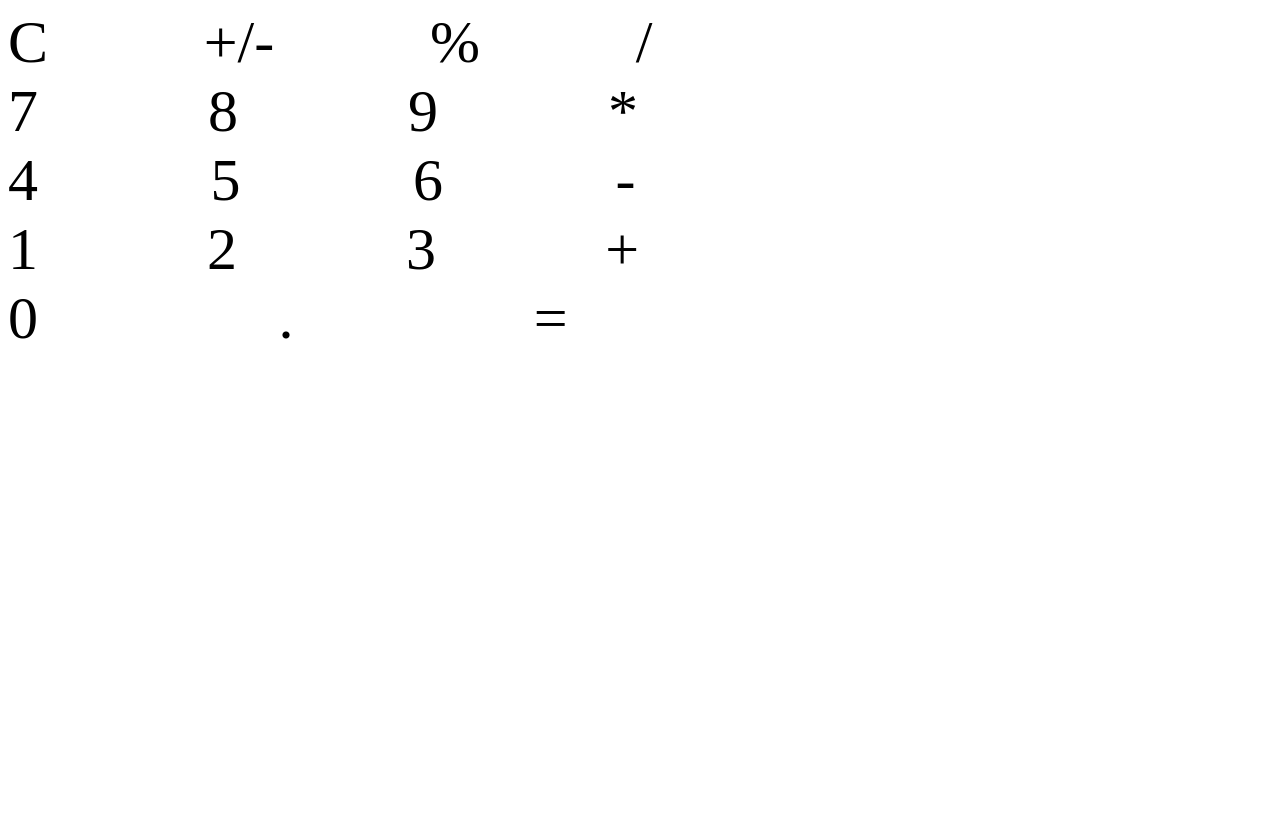
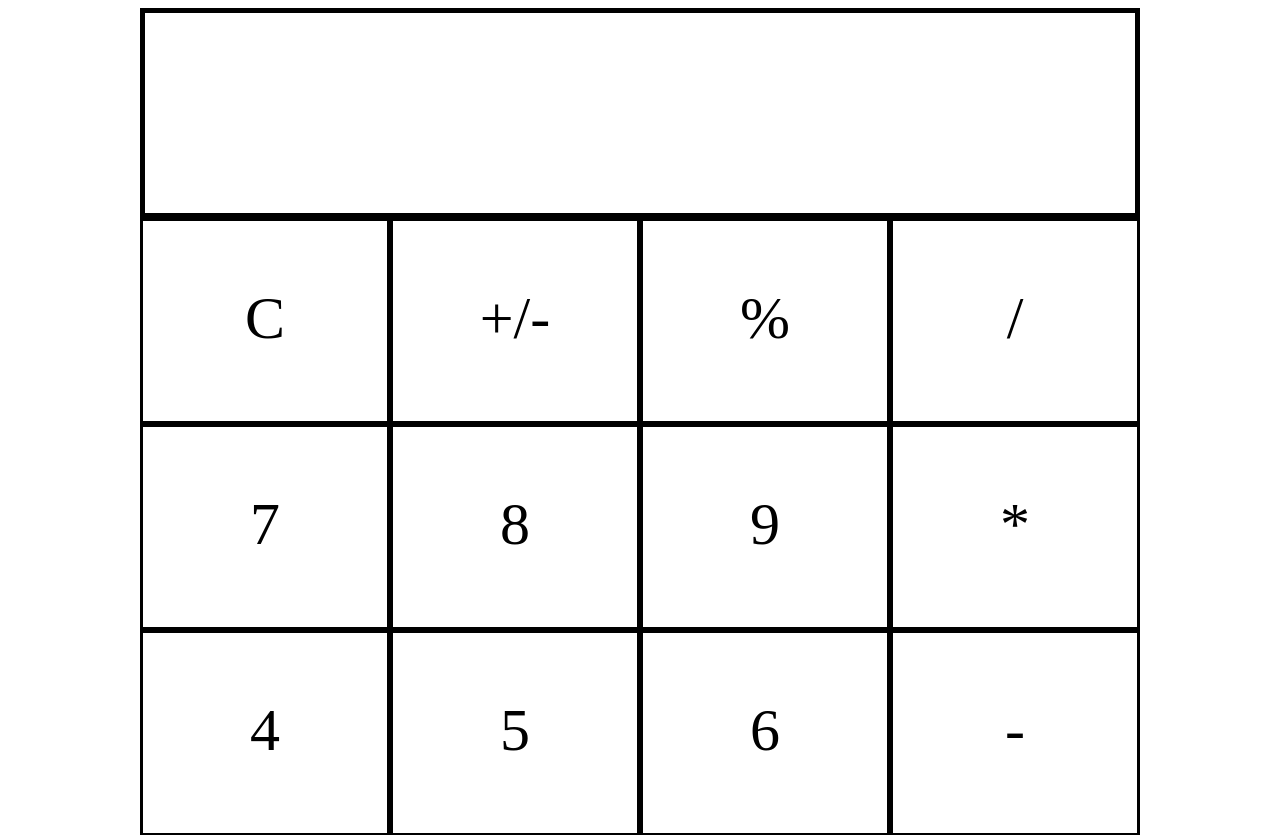
Before and after one commit to bmok88/Reactulator, a React app: page / in a window 1280 px wide. Shown: the top 835 px of the page. Before the commit the page ends 800 px from the top, so only its background shows below. Built offline with nearby package versions, Linux system fonts and the light colour scheme.

Commit message:
Fix horizontal centering

```diff
--- a/public/styles.sass
+++ b/public/styles.sass
@@ -3,11 +3,25 @@ html
   font-size: 60px
 
 #calculator
-  width: 800px
+  width: 1000px
+  margin: 0 auto
+
+#display
+  width: 99%
+  height: 200px
+  border: 5px solid black
 
 #keyboard
   display: flex
   flex-direction: column
+
+.row
+  display: flex
   div
-    flex: 1 1 auto
-    display: flex
+    flex: 1 1 25%
+    height: 200px
+    border: 3px solid black
+    text-align: center
+    line-height: 3.25
+  #zero
+    flex: 1 1 506px
--- a/src/components/Zero.jsx
+++ b/src/components/Zero.jsx
@@ -1,5 +1,5 @@
 import React from 'react';
 
-const Zero = () => <div>0</div>;
+const Zero = () => <div id="zero">0</div>;
 
 export default Zero;
```
